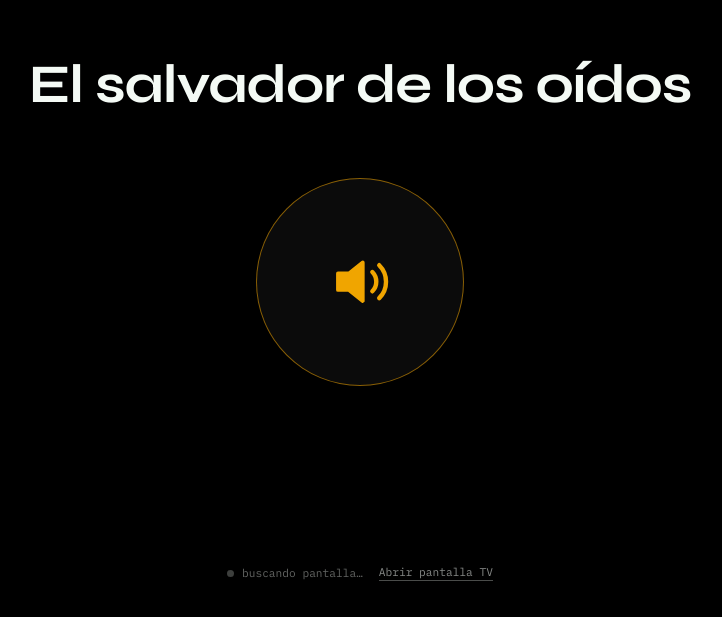
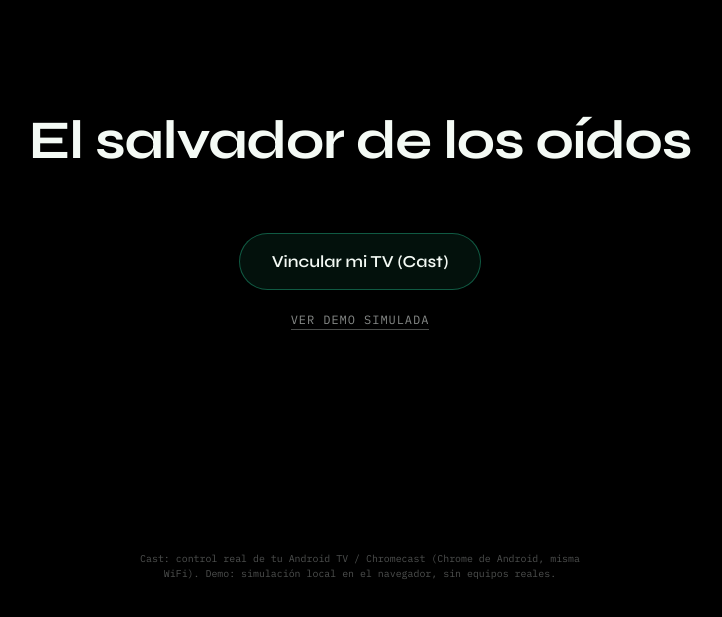
Before and after one commit to LauritaGe/Pocket-silence-, a React (Vite) app: page / in a window 1280 px wide. Shown: the part 179-796 px from the top of the page, without its empty margins (280-1002 px from the left). Built offline with nearby package versions, Linux system fonts and the light colour scheme; no server answers.

Commit message:
Add home chooser to disambiguate Cast vs simulated demo
Co-authored-by: Laurita <LauritaGe@users.noreply.github.com>

```diff
--- a/src/App.css
+++ b/src/App.css
@@ -119,6 +119,9 @@
 }
 
 .mono__connect {
+  display: inline-block;
+  text-align: center;
+  text-decoration: none;
   padding: 1.05rem 2rem;
   border-radius: 999px;
   border: 1px solid rgba(31, 163, 122, 0.5);
--- a/src/App.jsx
+++ b/src/App.jsx
@@ -14,7 +14,32 @@ export default function App() {
 
   if (view === 'cast') return <CastRemote />
   if (view === 'tv') return <TvScreen room={room} />
-  return <Remote room={room} />
+  if (view === 'sim') return <Remote room={room} />
+  return <Home />
+}
+
+function Home() {
+  return (
+    <main className="mono">
+      <h1 className="mono__title">El salvador de los oídos</h1>
+
+      <div className="mono__controls">
+        <a className="mono__connect" href="/?view=cast">
+          Vincular mi TV (Cast)
+        </a>
+        <a className="mono__change" href="/?view=sim">
+          Ver demo simulada
+        </a>
+      </div>
+
+      <footer className="mono__foot mono__foot--stack">
+        <span className="mono__compat">
+          Cast: control real de tu Android TV / Chromecast (Chrome de Android, misma WiFi). Demo:
+          simulación local en el navegador, sin equipos reales.
+        </span>
+      </footer>
+    </main>
+  )
 }
 
 function Remote({ room }) {
```
